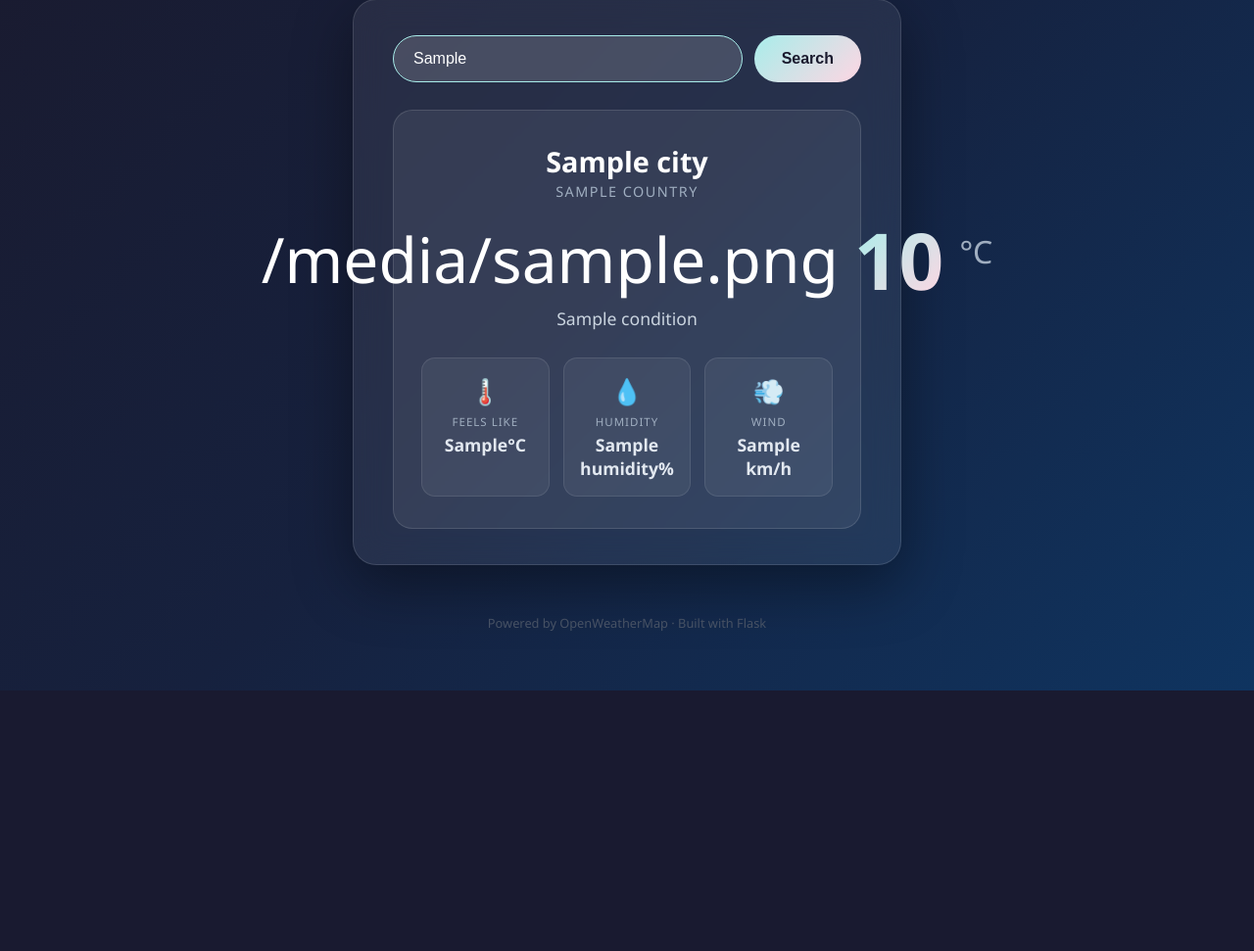
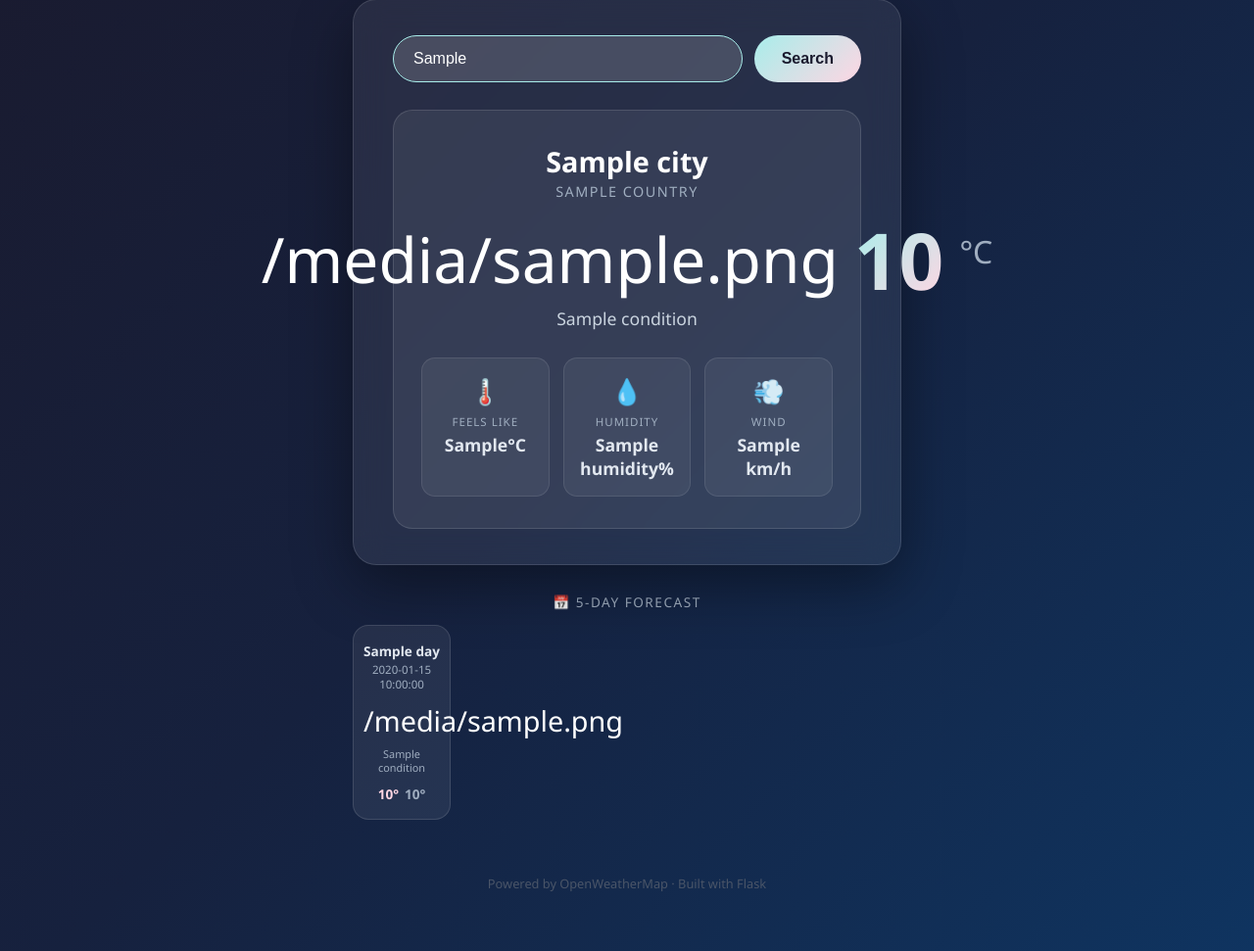
Before and after one commit to safalbali10/weather_web, a Flask app: template weather_web/templates/index.html in a window 1280 px wide. Shown: the part 187-1158 px from the top of the page at 98% size. Before the commit the page ends 892 px from the top, so only its background shows below. Run offline with Flask 3, Linux system fonts and the light colour scheme; the template is opened without the code that fills it: most values are stand-ins (such as "Sample title", 1, 10 or a date in 2020).

Commit message:
Add 5-day forecast to CLI and web weather apps
Uses the free OpenWeatherMap /forecast endpoint (3-hourly data grouped
by day). Each day shows high/low temps and the noon-time condition.
The web UI adds a scrollable row of day cards below the current weather.

Co-Authored-By: Claude Sonnet 4.6 <noreply@anthropic.com>

```diff
--- a/weather_web/app.py
+++ b/weather_web/app.py
@@ -1,10 +1,11 @@
 """
 Flask Weather Web App
-Shows current weather for any city using the OpenWeatherMap API.
+Shows current weather and a 5-day forecast for any city using the OpenWeatherMap API.
 """
 
 import os
 import requests
+from datetime import datetime
 from flask import Flask, render_template, request
 from dotenv import load_dotenv
 
@@ -13,8 +14,14 @@ load_dotenv()
 
 app = Flask(__name__)
 
-# OpenWeatherMap API base URL
+@app.route('/debug')
+def debug():
+    """Shows whether the API key was successfully loaded from the environment."""
+    return f"API key loaded: {bool(os.getenv('OPENWEATHER_API_KEY'))}"
+
+# OpenWeatherMap API URLs
 API_URL = "https://api.openweathermap.org/data/2.5/weather"
+FORECAST_URL = "https://api.openweathermap.org/data/2.5/forecast"
 
 # Maps weather condition codes to emoji icons
 WEATHER_ICONS = {
@@ -30,6 +37,82 @@ WEATHER_ICONS = {
     "Fog": "🌫️",
     "Tornado": "🌪️",
 }
+
+
+def get_forecast(city):
+    """
+    Fetches a 5-day weather forecast for a city from OpenWeatherMap.
+    The free API returns one entry every 3 hours for 5 days.
+    We group those entries by day and pick the high temp, low temp,
+    and the condition closest to noon for each day.
+    Returns a list of daily forecast dicts, or None on error.
+    """
+    api_key = os.getenv("OPENWEATHER_API_KEY")
+
+    params = {
+        "q": city,
+        "appid": api_key,
+        "units": "metric",
+    }
+
+    try:
+        response = requests.get(FORECAST_URL, params=params, timeout=5)
+        if response.status_code == 404:
+            return None
+        response.raise_for_status()
+        data = response.json()
+
+        # Group the 3-hourly forecast entries by calendar date
+        # Each entry has a "dt_txt" like "2025-05-13 12:00:00"
+        days = {}
+        for entry in data["list"]:
+            date_str = entry["dt_txt"].split(" ")[0]   # e.g. "2025-05-13"
+            if date_str not in days:
+                days[date_str] = []
+            days[date_str].append(entry)
+
+        forecast = []
+        today_str = datetime.now().strftime("%Y-%m-%d")
+
+        for date_str in sorted(days.keys()):
+            # Skip today — we already show current conditions at the top
+            if date_str == today_str:
+                continue
+
+            entries = days[date_str]
+
+            # Find the highest and lowest temperatures across all entries for this day
+            temps = [e["main"]["temp"] for e in entries]
+            temp_high = round(max(temps))
+            temp_low  = round(min(temps))
+
+            # Use the entry closest to noon for the icon and condition description
+            noon_entry = min(
+                entries,
+                key=lambda e: abs(int(e["dt_txt"].split(" ")[1].split(":")[0]) - 12)
+            )
+            condition_main = noon_entry["weather"][0]["main"]
+            condition      = noon_entry["weather"][0]["description"].title()
+            icon           = WEATHER_ICONS.get(condition_main, "🌡️")
+
+            # Convert the date string to a human-readable day name and short date
+            date_obj = datetime.strptime(date_str, "%Y-%m-%d")
+            day_name = date_obj.strftime("%A")    # e.g. "Monday"
+            day_date = date_obj.strftime("%b %d") # e.g. "May 13"
+
+            forecast.append({
+                "day_name":  day_name,
+                "day_date":  day_date,
+                "temp_high": temp_high,
+                "temp_low":  temp_low,
+                "condition": condition,
+                "icon":      icon,
+            })
+
+        return forecast
+
+    except requests.exceptions.RequestException:
+        return None
 
 
 def get_weather(city):
@@ -82,8 +165,10 @@ def index():
     """
     Main page — handles both the empty search page (GET)
     and the weather result after the user submits a city (POST).
+    Also fetches the 5-day forecast when weather data is found.
     """
     weather = None
+    forecast = None
     error = None
     city_query = ""
 
@@ -91,12 +176,16 @@ def index():
         city_query = request.form.get("city", "").strip()
         if city_query:
             weather, error = get_weather(city_query)
+            # Only fetch the forecast if current weather was found successfully
+            if weather:
+                forecast = get_forecast(city_query)
         else:
             error = "Please enter a city name."
 
-    return render_template("index.html", weather=weather, error=error, city_query=city_query)
+    return render_template("index.html", weather=weather, forecast=forecast, error=error, city_query=city_query)
 
 
 if __name__ == "__main__":
-    # Debug mode is fine for local development
-    app.run(debug=True, port=5000)
+    # Use Railway's PORT env var in production, fall back to 5000 locally
+    port = int(os.environ.get("PORT", 5000))
+    app.run(debug=True, host="0.0.0.0", port=port)
--- a/weather_web/templates/index.html
+++ b/weather_web/templates/index.html
@@ -231,6 +231,93 @@
       color: #e2e8f0;
     }
 
+    /* ── 5-Day Forecast section ─────────────────── */
+    .forecast-section {
+      width: 100%;
+      max-width: 560px;
+      margin-top: 28px;
+    }
+
+    .forecast-title {
+      font-size: 0.85rem;
+      color: #a0aec0;
+      text-transform: uppercase;
+      letter-spacing: 1.5px;
+      margin-bottom: 14px;
+      text-align: center;
+    }
+
+    /* Row of day cards — scrollable on small screens */
+    .forecast-row {
+      display: flex;
+      gap: 10px;
+      overflow-x: auto;
+      padding-bottom: 6px;
+    }
+
+    .forecast-row::-webkit-scrollbar { height: 4px; }
+    .forecast-row::-webkit-scrollbar-thumb {
+      background: rgba(255,255,255,0.2);
+      border-radius: 4px;
+    }
+
+    .forecast-day {
+      flex: 0 0 auto;          /* don't shrink — scroll instead */
+      width: 100px;
+      background: rgba(255, 255, 255, 0.07);
+      border: 1px solid rgba(255, 255, 255, 0.12);
+      border-radius: 16px;
+      padding: 16px 10px;
+      text-align: center;
+      animation: fadeInUp 0.4s ease;
+      transition: background 0.2s;
+    }
+
+    .forecast-day:hover {
+      background: rgba(255, 255, 255, 0.12);
+    }
+
+    .forecast-day-name {
+      font-size: 0.85rem;
+      font-weight: 700;
+      color: #e2e8f0;
+      margin-bottom: 2px;
+    }
+
+    .forecast-day-date {
+      font-size: 0.72rem;
+      color: #a0aec0;
+      margin-bottom: 10px;
+    }
+
+    .forecast-icon {
+      font-size: 1.8rem;
+      margin-bottom: 8px;
+    }
+
+    .forecast-condition {
+      font-size: 0.68rem;
+      color: #a0aec0;
+      margin-bottom: 10px;
+      line-height: 1.3;
+    }
+
+    .forecast-temps {
+      display: flex;
+      justify-content: center;
+      gap: 6px;
+      font-size: 0.85rem;
+      font-weight: 700;
+    }
+
+    .forecast-high {
+      color: #fed6e3;
+    }
+
+    .forecast-low {
+      color: #a0aec0;
+    }
+
     /* ── Footer ──────────────────────────────────── */
     .footer {
       margin-top: 50px;
@@ -248,6 +335,7 @@
       .stats-grid { grid-template-columns: repeat(3, 1fr); gap: 8px; }
       .stat-box { padding: 12px 8px; }
       .stat-value { font-size: 0.95rem; }
+      .forecast-day { width: 88px; }
     }
   </style>
 </head>
@@ -325,6 +413,27 @@
 
   </div>
 
+  <!-- 5-Day Forecast (only shown when weather results are available) -->
+  {% if forecast %}
+    <div class="forecast-section">
+      <div class="forecast-title">📅 5-Day Forecast</div>
+      <div class="forecast-row">
+        {% for day in forecast %}
+          <div class="forecast-day">
+            <div class="forecast-day-name">{{ day.day_name }}</div>
+            <div class="forecast-day-date">{{ day.day_date }}</div>
+            <div class="forecast-icon">{{ day.icon }}</div>
+            <div class="forecast-condition">{{ day.condition }}</div>
+            <div class="forecast-temps">
+              <span class="forecast-high">{{ day.temp_high }}°</span>
+              <span class="forecast-low">{{ day.temp_low }}°</span>
+            </div>
+          </div>
+        {% endfor %}
+      </div>
+    </div>
+  {% endif %}
+
   <div class="footer">Powered by OpenWeatherMap · Built with Flask</div>
 
 </body>
```
Also changed, not shown: weather.py (+100 -1 lines).
